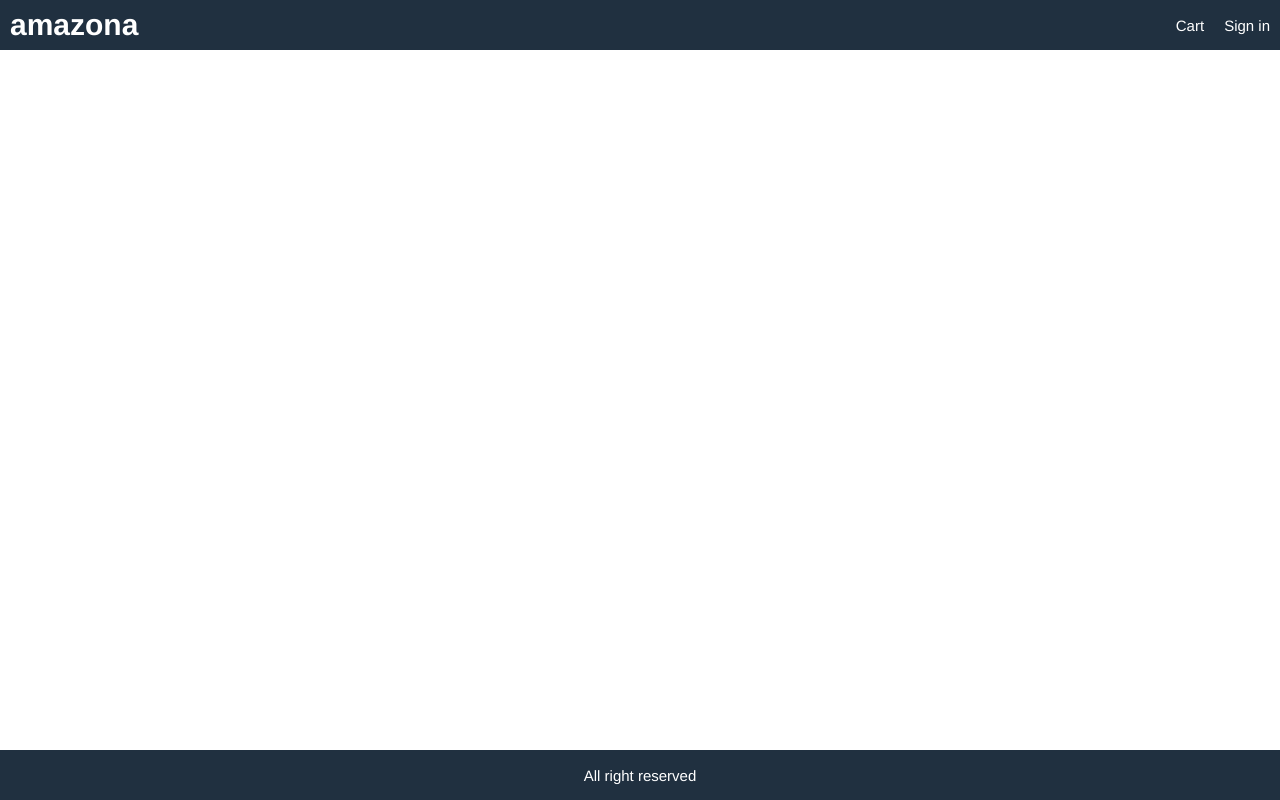
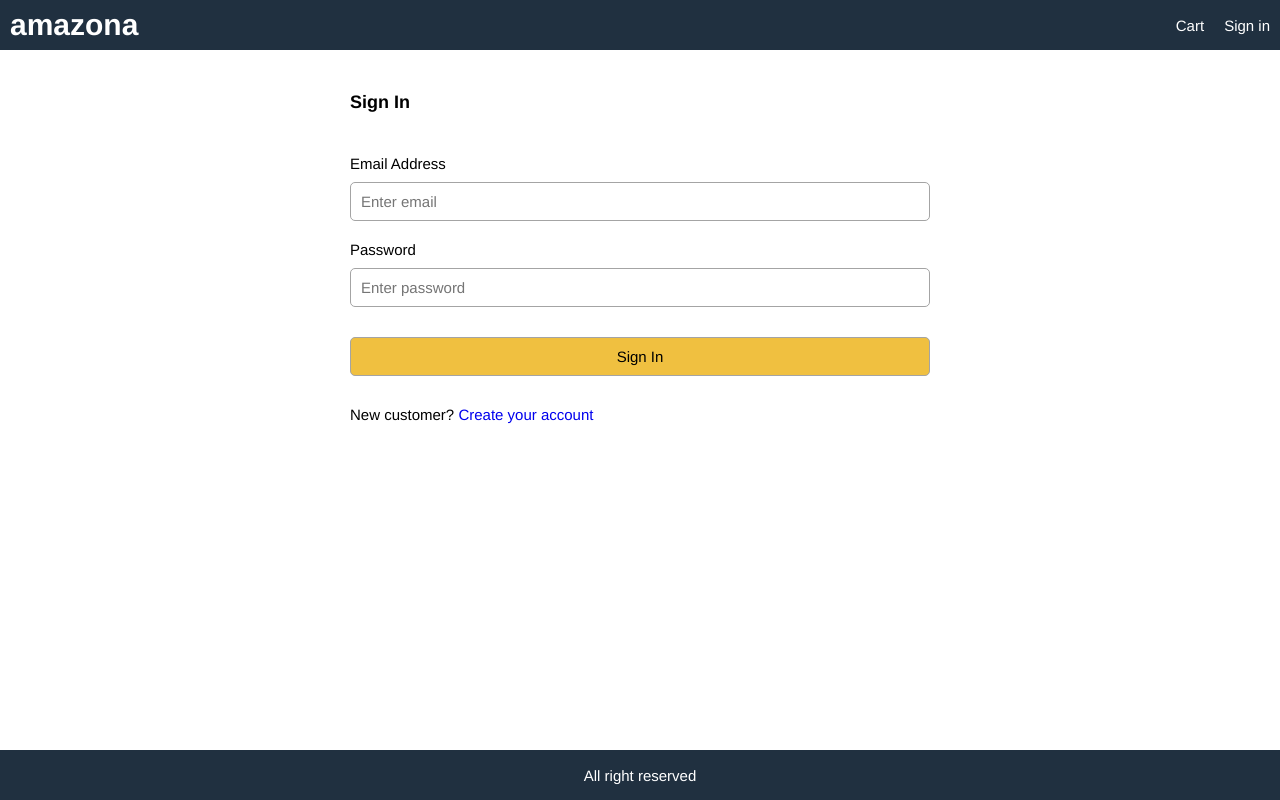
Before and after one commit to dimahike/fullstack-amazona, a React (Create React App) app in the folder frontend/: page /signin in a window 1280 px wide. Built offline with nearby package versions, Linux system fonts and the light colour scheme.

Commit message:
implement Singin frontend

```diff
--- a/frontend/src/App.js
+++ b/frontend/src/App.js
@@ -3,6 +3,7 @@
 import HomeScreen from './screens/HomeScreen';
 import CartScreen from './screens/CartScreen';
 import { useSelector } from 'react-redux';
+import SigninScreen from './screens/SigninScreen';
 
 function App() {
   const cart = useSelector((state) => state.cart);
@@ -27,6 +28,7 @@
         <main>
           <Route path="/cart/:id?" component={CartScreen} />
           <Route path="/product/:id" component={ProductScreen} />
+          <Route path="/signin" component={SigninScreen} />
           <Route path="/" component={HomeScreen} exact />
         </main>
         <footer className="row center">All right reserved</footer>
--- a/frontend/src/index.css
+++ b/frontend/src/index.css
@@ -232,3 +232,21 @@
   color: #a02020;
   background-color: #ffe0e0e0;
 }
+
+/* Form */
+
+.form {
+  max-width: 60rem;
+  margin: 0 auto;
+}
+
+.form > div {
+  display: flex;
+  flex-direction: column;
+  margin: 1rem;
+}
+
+.form label {
+  margin: 1rem 0;
+  display: block;
+}
--- /dev/null
+++ b/frontend/src/screens/SigninScreen.js
@@ -0,0 +1,56 @@
+import React, { useState } from 'react';
+import { Link } from 'react-router-dom';
+
+const SigninScreen = () => {
+  const [email, setEmail] = useState('');
+  const [password, setPassword] = useState('');
+
+  const submitHandler = (e) => {
+    e.preventDefault();
+    // TODO: signin action
+  };
+
+  return (
+    <div>
+      <form onSubmit={submitHandler} className="form">
+        <div>
+          <h1>Sign In</h1>
+        </div>
+        <div>
+          <label htmlFor="email">Email Address</label>
+          <input
+            type="email"
+            id="email"
+            placeholder="Enter email"
+            required
+            onChange={(e) => setEmail(e.target.value)}
+          />
+        </div>
+        <div>
+          <label htmlFor="password">Password</label>
+          <input
+            type="password"
+            id="password"
+            placeholder="Enter password"
+            required
+            onChange={(e) => setPassword(e.target.value)}
+          />
+        </div>
+        <div>
+          <label />
+          <button className="primary" type="submit">
+            Sign In
+          </button>
+        </div>
+        <div>
+          <label />
+          <div>
+            New customer? <Link to="/register">Create your account</Link>
+          </div>
+        </div>
+      </form>
+    </div>
+  );
+};
+
+export default SigninScreen;
```
Also changed, not shown: 1 other file (tests, documents, lock files or other folders).
